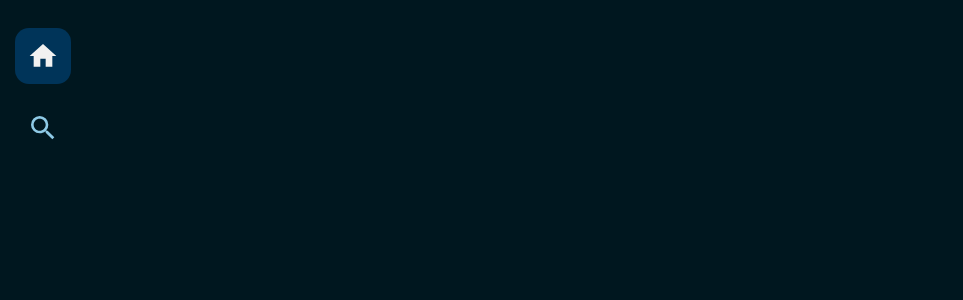
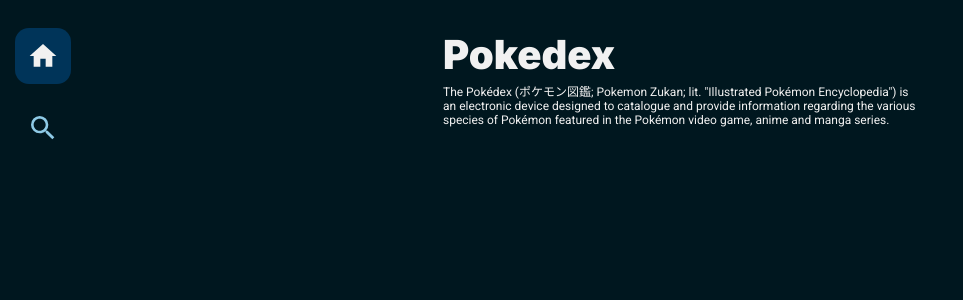
Before and after one commit to ceoshikhar/pokedex, a React (Create React App) app: page / in a window 1280 px wide. Shown: the top 300 px of the page, without its empty margins (0-963 px from the left). Built offline with nearby package versions, Linux system fonts and the light colour scheme.

Commit message:
feat: create basic home route feature and setup BrowserRouter and routes

```diff
--- a/src/App.tsx
+++ b/src/App.tsx
@@ -1,7 +1,8 @@
-import { BrowserRouter } from 'react-router-dom';
+import { BrowserRouter, Switch, Route } from 'react-router-dom';
 import styled from 'styled-components';
 
 import { Sidebar } from '@/features/sidebar';
+import { HomeRoute } from './features/home-route';
 
 export const App: React.FC = () => {
     return (
@@ -10,7 +11,11 @@
                 <SidebarContainer>
                     <Sidebar />
                 </SidebarContainer>
-                <DashboardContainer></DashboardContainer>
+                <DashboardContainer>
+                    <Switch>
+                        <Route path="/" exact component={HomeRoute} />
+                    </Switch>
+                </DashboardContainer>
             </Layout>
         </BrowserRouter>
     );
--- /dev/null
+++ b/src/features/home-route/container.tsx
@@ -0,0 +1,31 @@
+import styled from 'styled-components';
+
+export const HomeRoute: React.FC = () => {
+    return (
+        <MainContainer>
+            <h1>Pokedex</h1>
+            <p>
+                The Pokédex (ポケモン図鑑; Pokemon Zukan; lit. "Illustrated
+                Pokémon Encyclopedia") is an electronic device designed to
+                catalogue and provide information regarding the various species
+                of Pokémon featured in the Pokémon video game, anime and manga
+                series.
+            </p>
+        </MainContainer>
+    );
+};
+
+const MainContainer = styled.div`
+    max-width: 480px;
+    margin: 2rem auto 0 auto;
+
+    h1 {
+        font-size: 2.5rem;
+        font-weight: 900;
+        margin-bottom: 0.5rem;
+    }
+
+    p {
+        font-size: 0.75rem;
+    }
+`;
--- /dev/null
+++ b/src/features/home-route/index.ts
@@ -0,0 +1 @@
+export * from './container';
```
